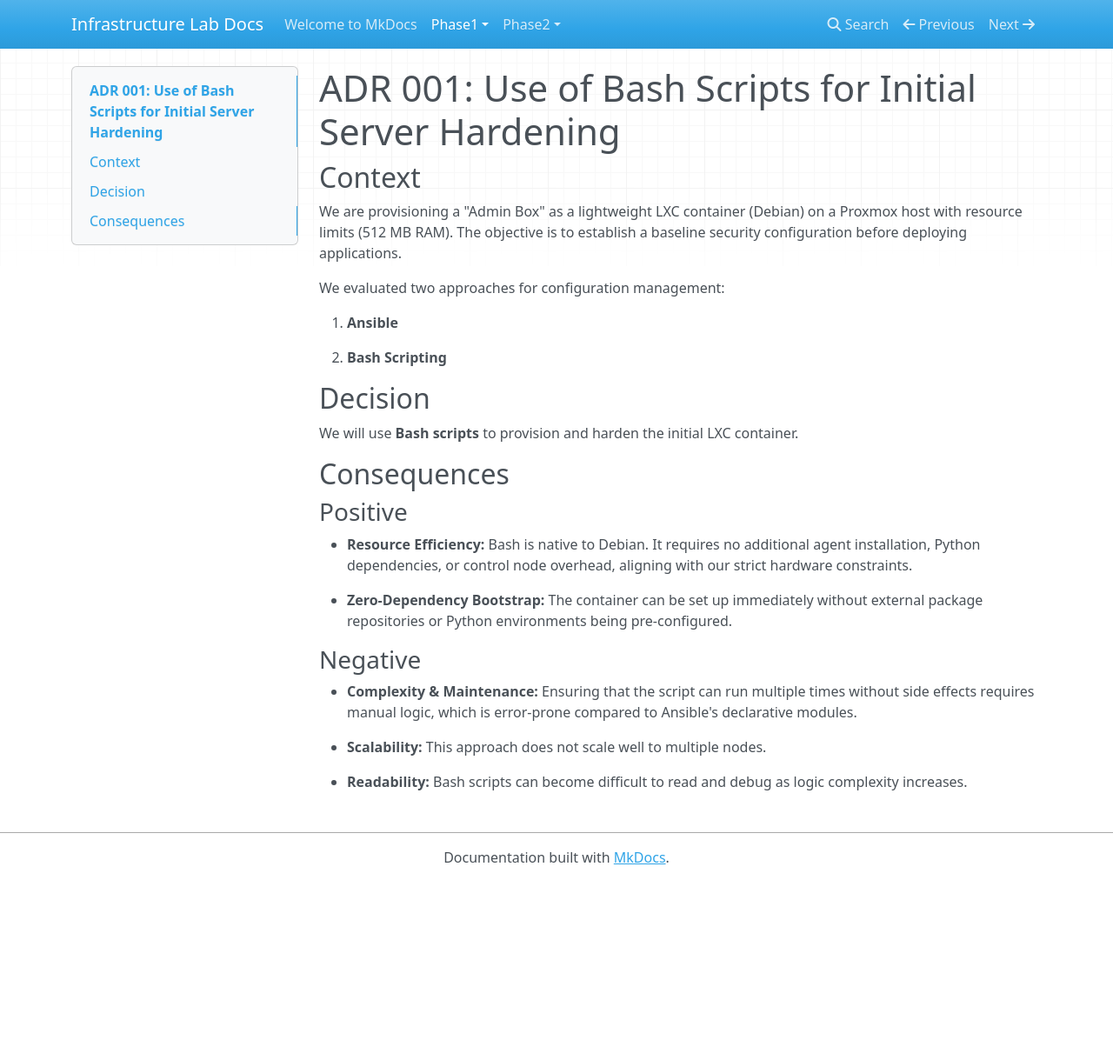
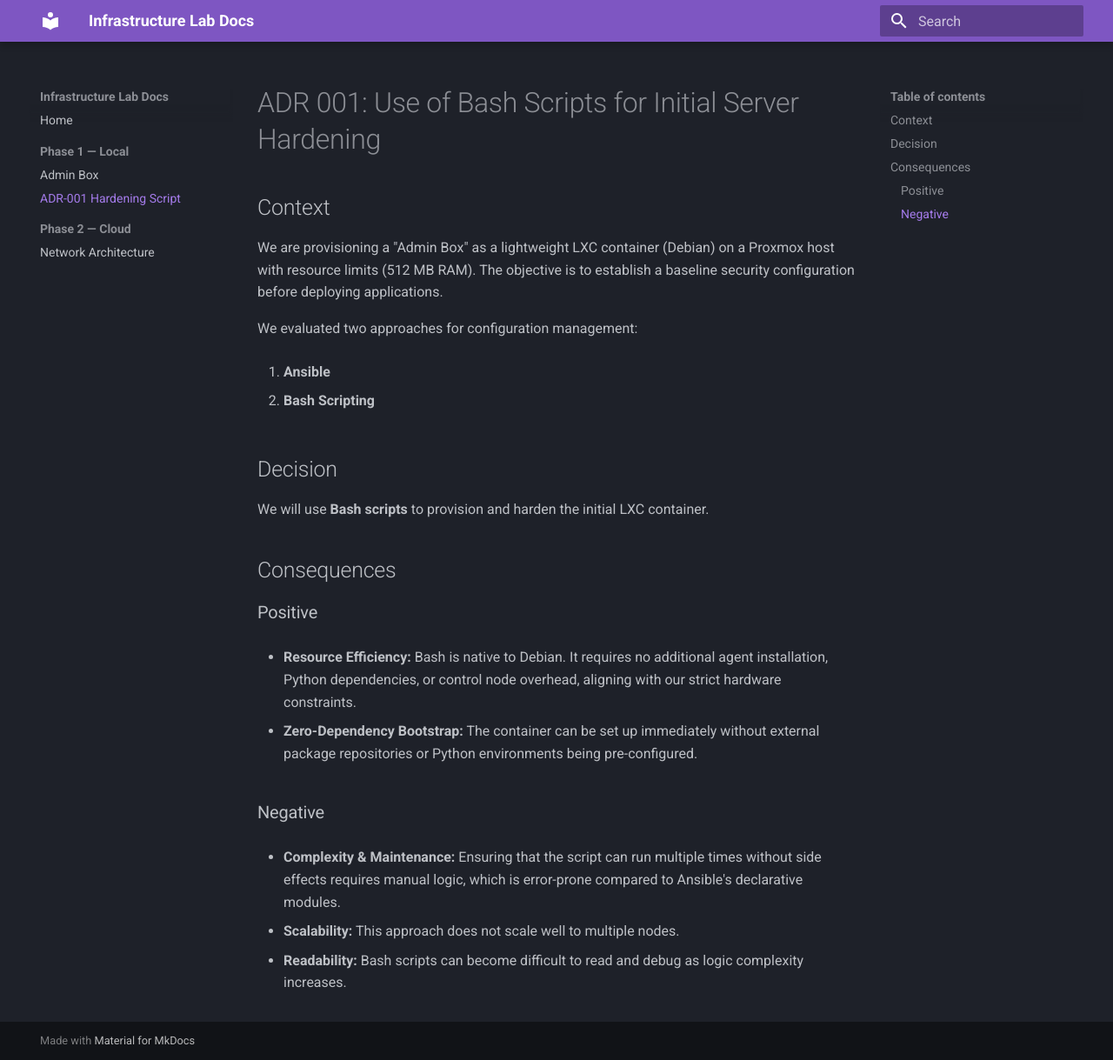
Before and after one commit to Upwind1647/infrastructure-lab, an MkDocs documentation site: the page built from docs/phase1/adr-001-hardening-script.md, in a window 1280 px wide and 1219 px high. Shown: the whole window at 87% size. Built offline with MkDocs 1.6.1 and Material for MkDocs 9.7.7, drawn with Linux system fonts in a browser that asks for light colours; nearby versions of some CDN libraries.

```diff
--- a/mkdocs.yml
+++ b/mkdocs.yml
@@ -1 +1,27 @@
 site_name: Infrastructure Lab Docs
+site_description: from bare metal to cloud.
+
+theme:
+  name: material
+  palette:
+    scheme: slate
+    primary: deep purple
+    accent: teal
+  features:
+    - navigation.sections
+    - navigation.expand
+    - content.code.copy
+
+nav:
+  - Home: index.md
+  - Phase 1 — Local:
+      - Admin Box: phase1/admin-box.md
+      - ADR-001 Hardening Script: phase1/adr-001-hardening-script.md
+  - Phase 2 — Cloud:
+      - Network Architecture: phase2/network.md
+
+markdown_extensions:
+  - admonition
+  - pymdownx.highlight
+  - pymdownx.superfences
+  - pymdownx.details
```
Also changed, not shown: docs/index.md (+32 -12 lines), 1 other file.
